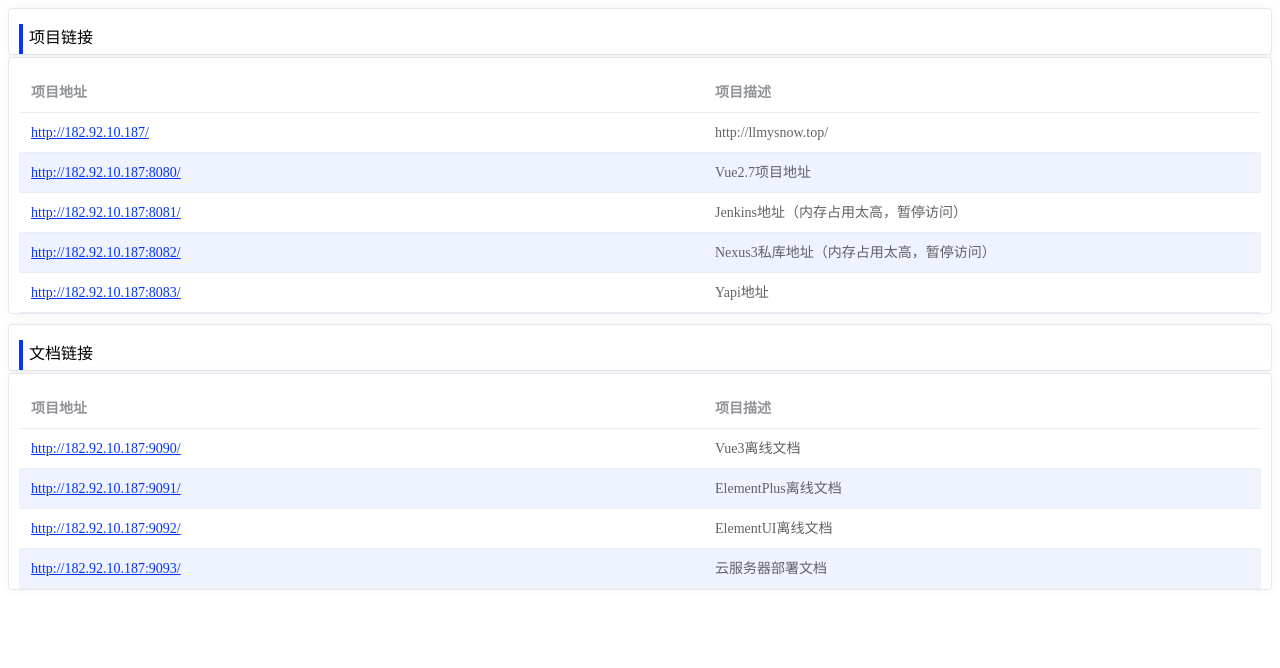
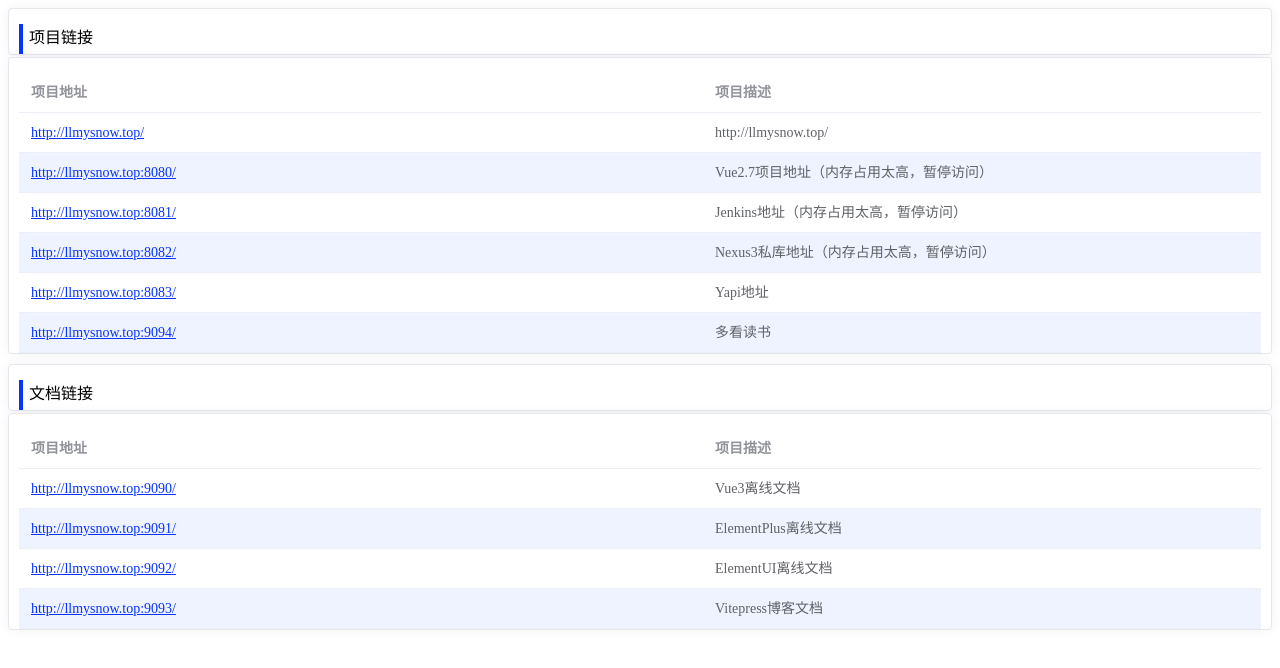
Before and after one commit to llwodexue/my-website, a Vue app: page / in a window 1280 px wide. Shown: the top 668 px of the page. Built offline with nearby package versions, Linux system fonts and the light colour scheme.

Commit message:
feat: 文档内容修改

```diff
--- a/src/App.vue
+++ b/src/App.vue
@@ -9,43 +9,47 @@ interface ITableData {
 
 const tableData = ref<ITableData[]>([
   {
-    url: 'http://182.92.10.187/',
+    url: 'http://llmysnow.top/',
     desc: 'http://llmysnow.top/'
   },
   {
-    url: 'http://182.92.10.187:8080/',
-    desc: 'Vue2.7项目地址'
+    url: 'http://llmysnow.top:8080/',
+    desc: 'Vue2.7项目地址（内存占用太高，暂停访问）'
   },
   {
-    url: 'http://182.92.10.187:8081/',
+    url: 'http://llmysnow.top:8081/',
     desc: 'Jenkins地址（内存占用太高，暂停访问）'
   },
   {
-    url: 'http://182.92.10.187:8082/',
+    url: 'http://llmysnow.top:8082/',
     desc: 'Nexus3私库地址（内存占用太高，暂停访问）'
   },
   {
-    url: 'http://182.92.10.187:8083/',
+    url: 'http://llmysnow.top:8083/',
     desc: 'Yapi地址'
+  },
+  {
+    url: 'http://llmysnow.top:9094/',
+    desc: '多看读书'
   }
 ])
 
 const mdData = ref<ITableData[]>([
   {
-    url: 'http://182.92.10.187:9090/',
+    url: 'http://llmysnow.top:9090/',
     desc: 'Vue3离线文档'
   },
   {
-    url: 'http://182.92.10.187:9091/',
+    url: 'http://llmysnow.top:9091/',
     desc: 'ElementPlus离线文档'
   },
   {
-    url: 'http://182.92.10.187:9092/',
+    url: 'http://llmysnow.top:9092/',
     desc: 'ElementUI离线文档'
   },
   {
-    url: 'http://182.92.10.187:9093/',
-    desc: '云服务器部署文档'
+    url: 'http://llmysnow.top:9093/',
+    desc: 'Vitepress博客文档'
   }
 ])
 </script>
```
